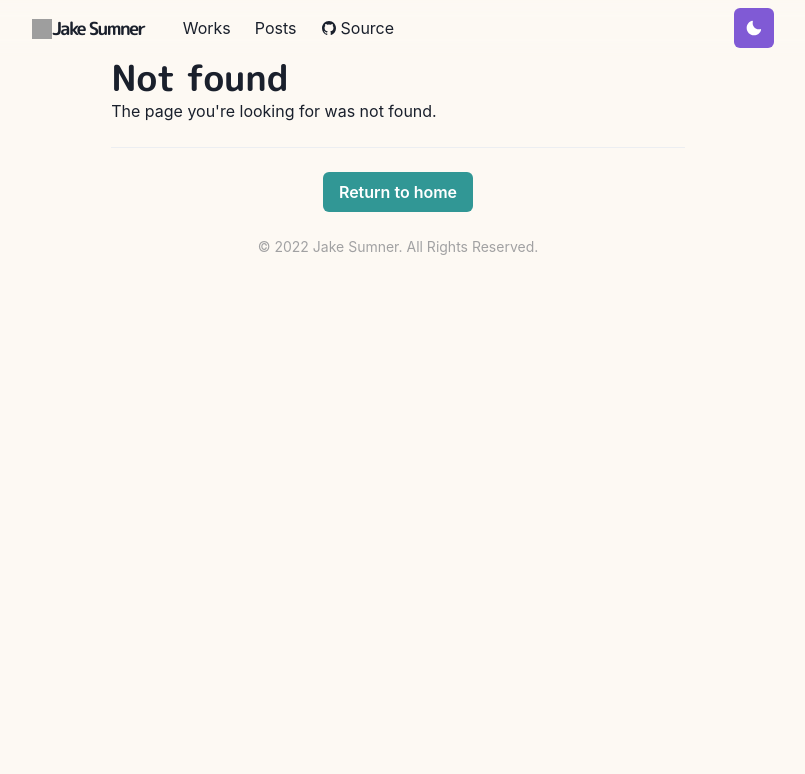
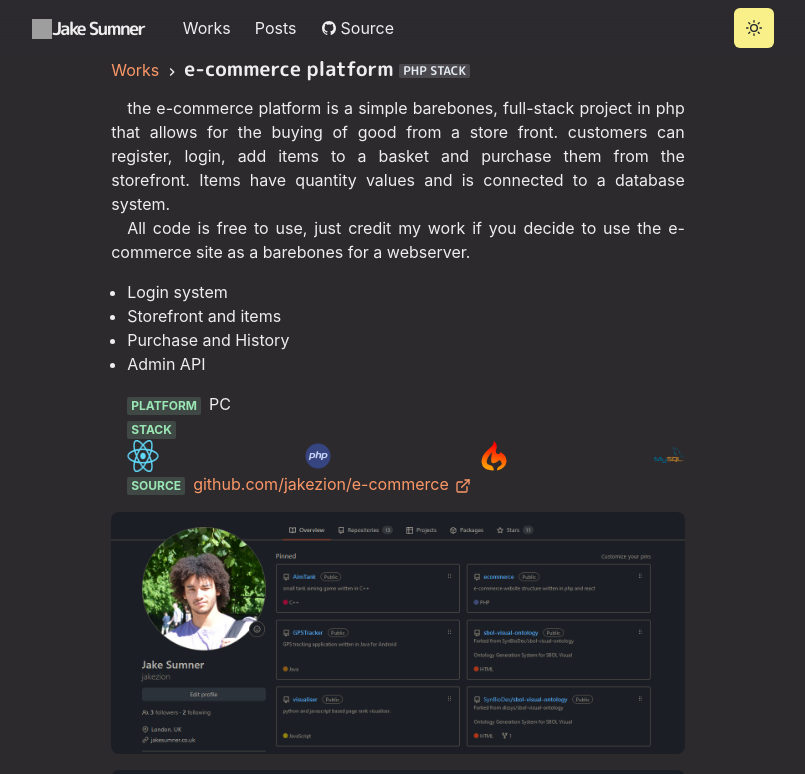
Before and after one commit to jakezion/nextjs-website, a Next.js app: page /works/e-commerce in a window 1280 px wide. Before the commit this address had no page. Shown: the top 774 px of the page, without its empty margins (242-1047 px from the left). Built offline with nearby package versions, Linux system fonts and the light colour scheme; grey boxes are pictures that could not be loaded.

Commit message:
new works file

```diff
--- /dev/null
+++ b/pages/works/e-commerce.js
@@ -0,0 +1,109 @@
+import {
+    Container,
+    Badge,
+    Link,
+    List,
+    ListItem,
+    Flex,
+    UnorderedList,
+    Image, Spacer, Tooltip
+} from '@chakra-ui/react'
+import Layout from '../../components/layouts/article'
+import {ExternalLinkIcon} from '@chakra-ui/icons'
+import {Title, WorkImage, Meta} from '../../components/work'
+import P from '../../components/paragraph'
+
+const Work = () => (
+    <Layout title="Menkiki (麺利き)">
+        <Container>
+            <Title>
+                e-commerce platform <Badge>php stack</Badge>
+            </Title>
+            <P>
+                the e-commerce platform is a simple barebones, full-stack project in php that allows
+                for the buying of good from a store front. customers can register, login,
+                add items to a basket and purchase them from the storefront. Items have quantity
+                values and is connected to a database system.
+            </P>
+            <P>
+                All code is free to use, just credit my work if you decide to use the e-commerce
+                site as a barebones for a webserver.
+            </P>
+            <UnorderedList my={4}>
+                <ListItem>Login system</ListItem>
+                <ListItem>Storefront and items</ListItem>
+                <ListItem>Purchase and History</ListItem>
+                <ListItem>Admin API</ListItem>
+            </UnorderedList>
+
+            <List ml={4} my={4}>
+                <ListItem>
+                    <Meta>Platform</Meta>
+                    <span>PC</span>
+                </ListItem>
+                <ListItem>
+                    <Meta>Stack</Meta>
+                    <span>
+                        <Flex>
+                            <Tooltip label='React' placement='bottom'>
+                                <Image
+                                    maxWidth="32px"
+                                    maxHeight="32px"
+                                    display="inline-block"
+                                    src="/images/icons/react.png"
+                                    alt="React Logo"
+                                    loading="lazy"
+                                />
+                            </Tooltip>
+                            <Spacer/>
+                            <Tooltip label='PHP' placement='bottom'>
+                                <Image
+                                    maxWidth="32px"
+                                    maxHeight="32px"
+                                    display="inline-block"
+                                    src="/images/icons/php.png"
+                                    alt="PHP Logo"
+                                    loading="lazy"
+                                />
+                            </Tooltip>
+                            <Spacer/>
+                            <Tooltip label='CodeIgniter4' placement='bottom'>
+                                <Image
+                                    maxWidth="32px"
+                                    maxHeight="32px"
+                                    display="inline-block"
+                                    src="/images/icons/codeigniter.png"
+                                    alt="CodeIgniter Logo"
+                                    loading="lazy"
+                                />
+                            </Tooltip>
+                            <Spacer/>
+                            <Tooltip label='MySQL' placement='bottom'>
+                                <Image
+                                    maxWidth="32px"
+                                    maxHeight="32px"
+                                    display="inline-block"
+                                    src="/images/icons/mysql.png"
+                                    alt="MySql Logo"
+                                    loading="lazy"
+                                />
+                            </Tooltip>
+                        </Flex>
+                    </span>
+                </ListItem>
+                <ListItem>
+                    <Meta>Source</Meta>
+                    <Link href="https://github.com/jakezion/e-commerce">
+                        github.com/jakezion/e-commerce <ExternalLinkIcon mx="2px"/>
+                    </Link>
+                </ListItem>
+            </List>
+
+            <WorkImage src="/images/works/github.png" alt="e-commerce"/>
+            <WorkImage src="/images/works/github.png" alt="e-commerce"/>
+        </Container>
+    </Layout>
+)
+
+export default Work
+export {getServerSideProps} from '../../components/chakra'
```
